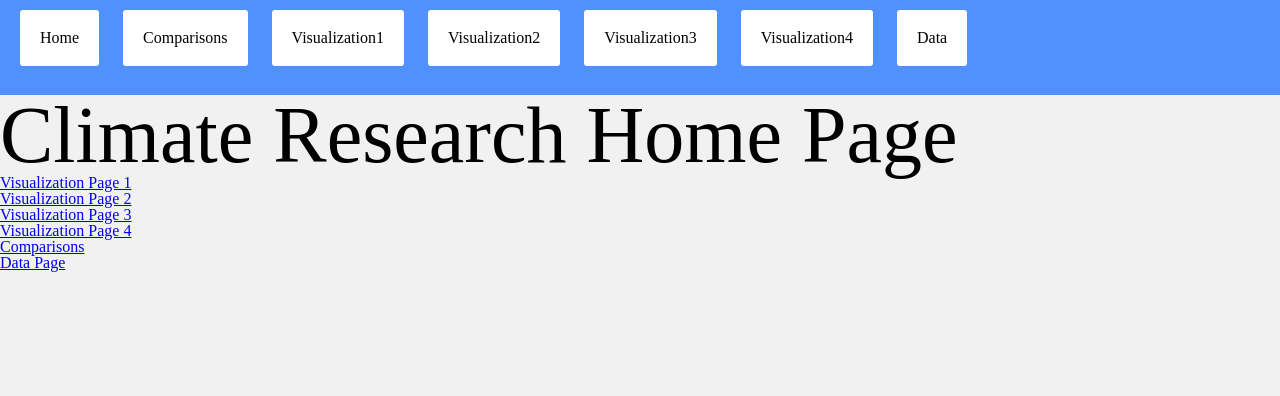
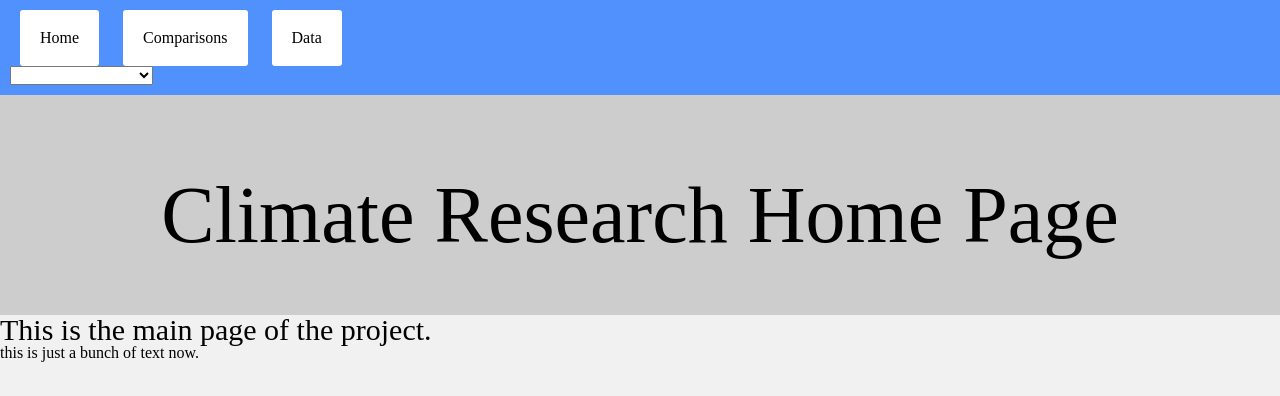
Before and after one commit to jba427/Web-Design-Chalenge, a plain HTML site: page index.html in a window 1280 px wide. Drawn offline with Linux system fonts and the light colour scheme.

Commit message:
Linking pages complete

```diff
--- a/index.html
+++ b/index.html
@@ -14,53 +14,34 @@
     <nav class="navbar">
         <ul>
           <li>
-          <a href="index.html">Home</a>
+            <a href="#">Home</a>
           </li>
           <li>
             <a href="comparison.html">Comparisons</a>
           </li>
           <li>
-          <a href="visualization1.html">Visualization1</a>
-        </li>
-        <li>
-          <a href="visualization2.html">Visualization2</a>
-        </li>
-        <li>
-          <a href="visualization3.html">Visualization3</a>
-        </li>
-        <li>
-          <a href="visualization4.html">Visualization4</a>
-        </li>
-        <li>
             <a href="data.html">Data</a>
           </li>
         </ul>
-      <select id="nav-select">
-        <option value="home">Home</option>
-        <option value="comparison">Comparison</option>
-        <option value="visualization1">Visualization1</option>
-        <option value="visualization2">Visualization2</option>
+
+    <select id="nav-select" onchange="location.href=this.value">
+        <option value="#"></option>
+        <option value="visualization1.html">Visualization Page 1</option>
+        <option value="visualization2.html">Visualization Page 2</option>
+        <option value="visualization3.html">Visualization Page 3</option>
+        <option value="visualization4.html">Visualization Page 4</option>
       </select>
-      <div class="clearfix"></div>
     </nav>
 
+  </div>
   <!-- Header -->
+  <header class="header">
      <h1>Climate Research Home Page</h1>
-
-  <a href="visualization1.html" target="_blank">Visualization Page 1</a>
-  <br>
-  <a href="visualization2.html" target="_blank">Visualization Page 2</a>
-  <br>
-  <a href="visualization3.html" target="_blank">Visualization Page 3</a>
-  <br>
-  <a href="visualization4.html" target="_blank">Visualization Page 4</a>
-  <br>
-  <a href="comparison.html" target="_blank">Comparisons</a>
-  <br>
-  <a href="data.html" target="_blank">Data Page</a>
-  <br>
-
-
+  </header>
+  <main>
+     <h3>This is the main page of the project.</h3>
+     <p>this is just a bunch of text now.</p>
+  </main>
 </body>
 
 </html>
--- a/styles.css
+++ b/styles.css
@@ -58,7 +58,8 @@ h3 {
 }
 
 #nav-select {
-  visibility: hidden;
+  visibility: visible;
+  position: right;
 }
 
 /* Adding media queries to show the drop-down, and hide the navbar when the screen is smaller than 480 pixels */
```
Also changed, not shown: comparison.html (+6 -1 lines), data.html (+6 -1 lines), visualization1.html (+6 -0 lines), visualization2.html (+6 -0 lines), visualization3.html (+6 -1 lines), visualization4.html (+6 -1 lines). Lines whose indentation alone changed are shown as unchanged.
